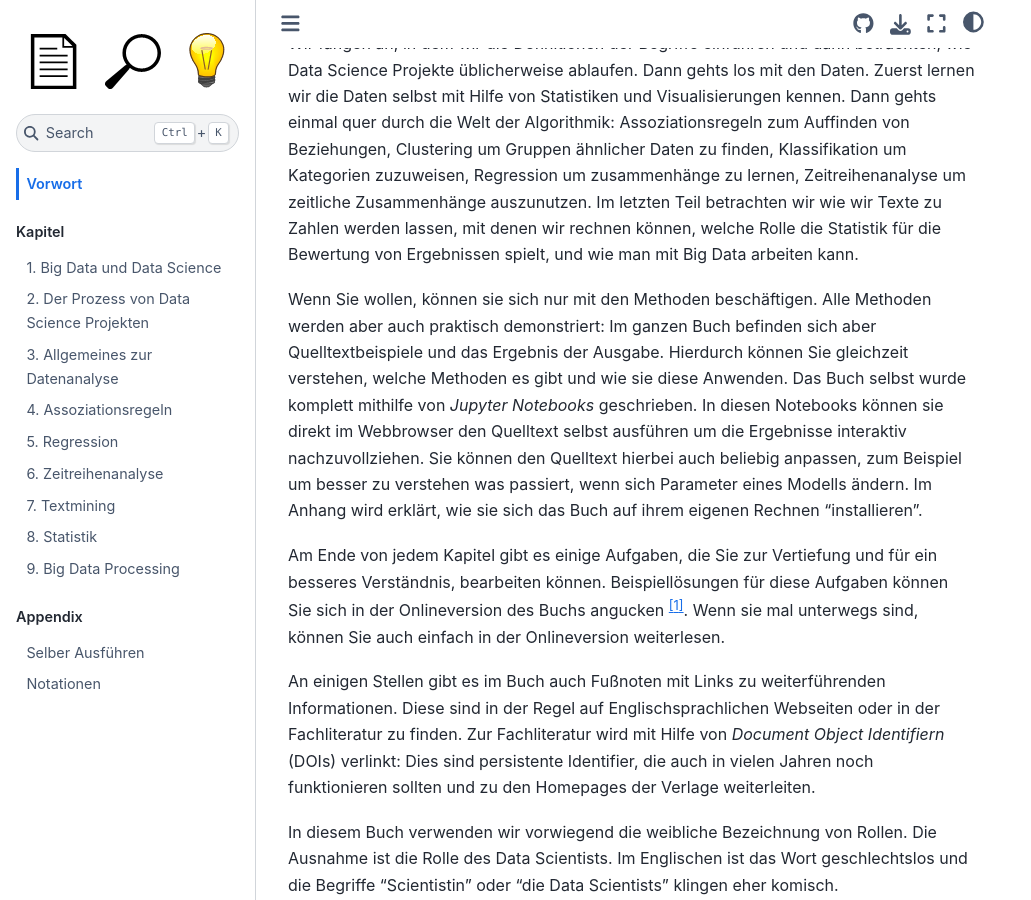
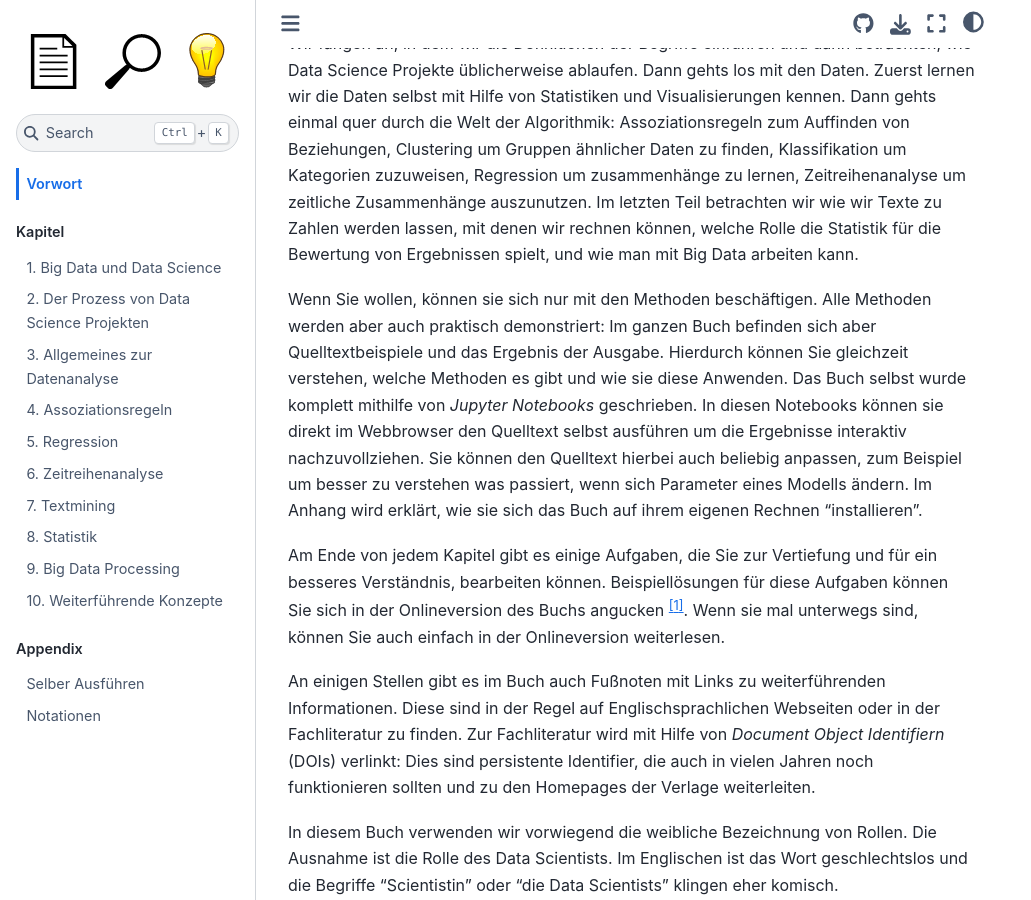
Before and after one commit to sherbold/data-science-crashkurs, a Jupyter Book: the page built from content/chapters/vorwort.ipynb, in a window 1280 px wide and 900 px high, scrolled down 334 px. Shown: the whole window, without its empty margins (0-1031 px from the left). Built offline with Jupyter Book 1.0.4 settings and Sphinx 7.4.7 and the Sphinx Book theme 1.1.4, drawn with Linux system fonts in a browser that asks for light colours; pages that are not in the unit, such as notebooks, are missing from menus; part of the change alters nothing that is shown.

```diff
--- a/content/_toc.yml
+++ b/content/_toc.yml
@@ -18,6 +18,7 @@
   - file: chapters/kapitel_10
   - file: chapters/kapitel_11
   - file: chapters/kapitel_12
+  - file: chapters/kapitel_13
 
 - part: Appendix
   numbered: false
```
Also changed, not shown: content/chapters/kapitel_13.ipynb (added).
